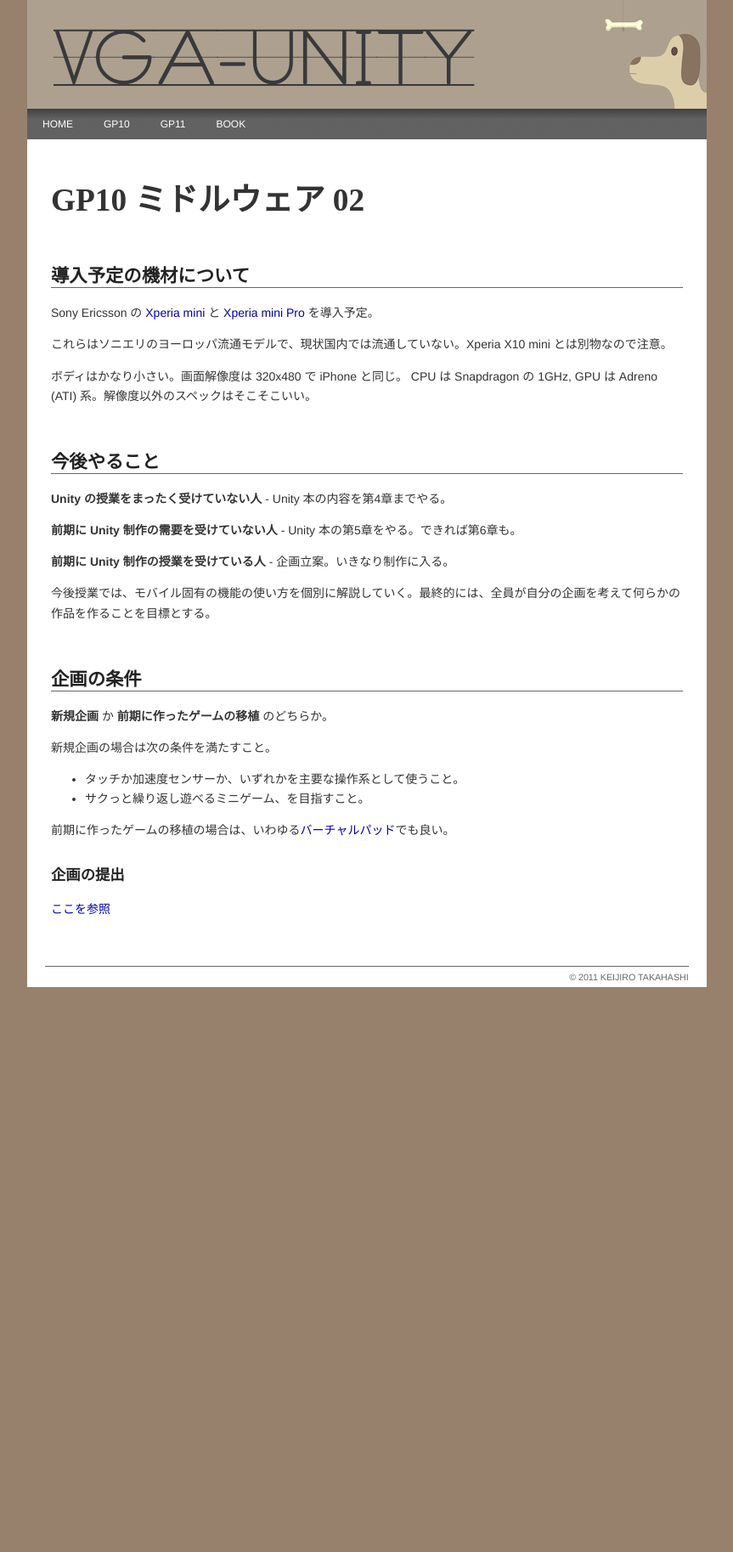
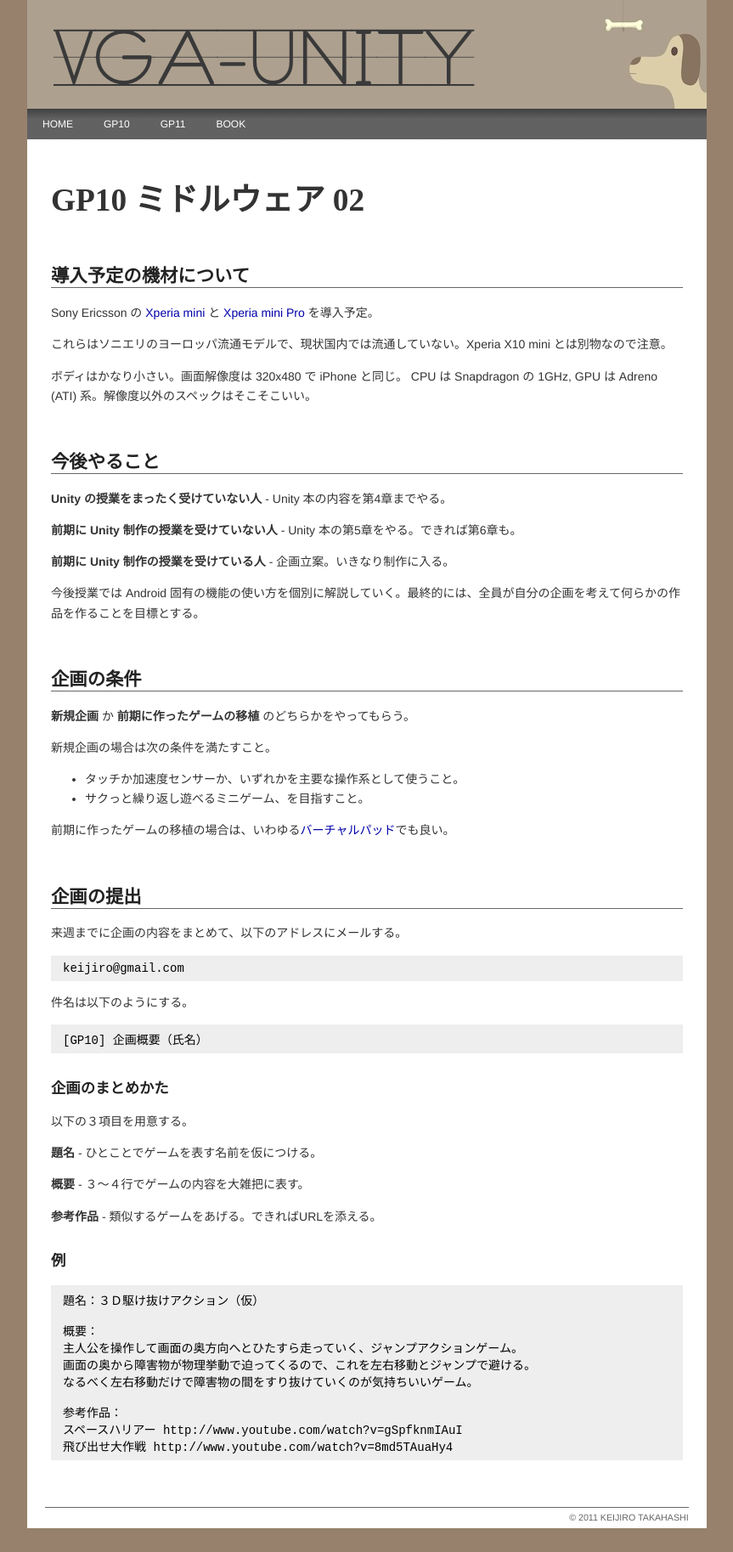
Before and after one commit to vga-unity/vga-unity.github.com, a Jekyll site: the page built from gp10/_posts/2011-10-12-GP10-02.md, in a window 1280 px wide. Shown: the whole page at 85% size, without its empty margins (208-1071 px from the left). Built offline with Jekyll 4.4.1, drawn with Linux system fonts in a browser that asks for light colours; before the commit the page ends 1190 px from its top, so only the background shows below that.

Commit message:
内容を清書した。

```diff
--- a/gp10/_posts/2011-10-12-GP10-02.md
+++ b/gp10/_posts/2011-10-12-GP10-02.md
@@ -15,15 +15,15 @@ Sony Ericsson の [Xperia mini](http://www.sonyericsson.com/cws/products/mobilep
 
 **Unity の授業をまったく受けていない人** - Unity 本の内容を第4章までやる。
 
-**前期に Unity 制作の需要を受けていない人** - Unity 本の第5章をやる。できれば第6章も。
+**前期に Unity 制作の授業を受けていない人** - Unity 本の第5章をやる。できれば第6章も。
 
 **前期に Unity 制作の授業を受けている人** - 企画立案。いきなり制作に入る。
 
-今後授業では、モバイル固有の機能の使い方を個別に解説していく。最終的には、全員が自分の企画を考えて何らかの作品を作ることを目標とする。
+今後授業では Android 固有の機能の使い方を個別に解説していく。最終的には、全員が自分の企画を考えて何らかの作品を作ることを目標とする。
 
 ## 企画の条件
 
-**新規企画** か **前期に作ったゲームの移植** のどちらか。
+**新規企画** か **前期に作ったゲームの移植** のどちらかをやってもらう。
 
 新規企画の場合は次の条件を満たすこと。
 
@@ -32,6 +32,35 @@ Sony Ericsson の [Xperia mini](http://www.sonyericsson.com/cws/products/mobilep
 
 前期に作ったゲームの移植の場合は、いわゆる[バーチャルパッド](http://www.youtube.com/watch?v=PUADvSRG7hE)でも良い。
 
-### 企画の提出
+## 企画の提出
 
-[ここを参照](http://code.google.com/p/vga-unity/wiki/GP10UnityGameDevelopment04)
+来週までに企画の内容をまとめて、以下のアドレスにメールする。
+
+    keijiro@gmail.com
+
+件名は以下のようにする。
+
+    [GP10] 企画概要（氏名）
+
+### 企画のまとめかた
+
+以下の３項目を用意する。
+
+**題名** - ひとことでゲームを表す名前を仮につける。
+
+**概要** - ３〜４行でゲームの内容を大雑把に表す。
+
+**参考作品** - 類似するゲームをあげる。できればURLを添える。
+
+### 例
+
+    題名：３Ｄ駆け抜けアクション（仮）
+
+    概要：
+    主人公を操作して画面の奥方向へとひたすら走っていく、ジャンプアクションゲーム。
+    画面の奥から障害物が物理挙動で迫ってくるので、これを左右移動とジャンプで避ける。
+    なるべく左右移動だけで障害物の間をすり抜けていくのが気持ちいいゲーム。
+
+    参考作品：
+    スペースハリアー http://www.youtube.com/watch?v=gSpfknmIAuI
+    飛び出せ大作戦 http://www.youtube.com/watch?v=8md5TAuaHy4
```
